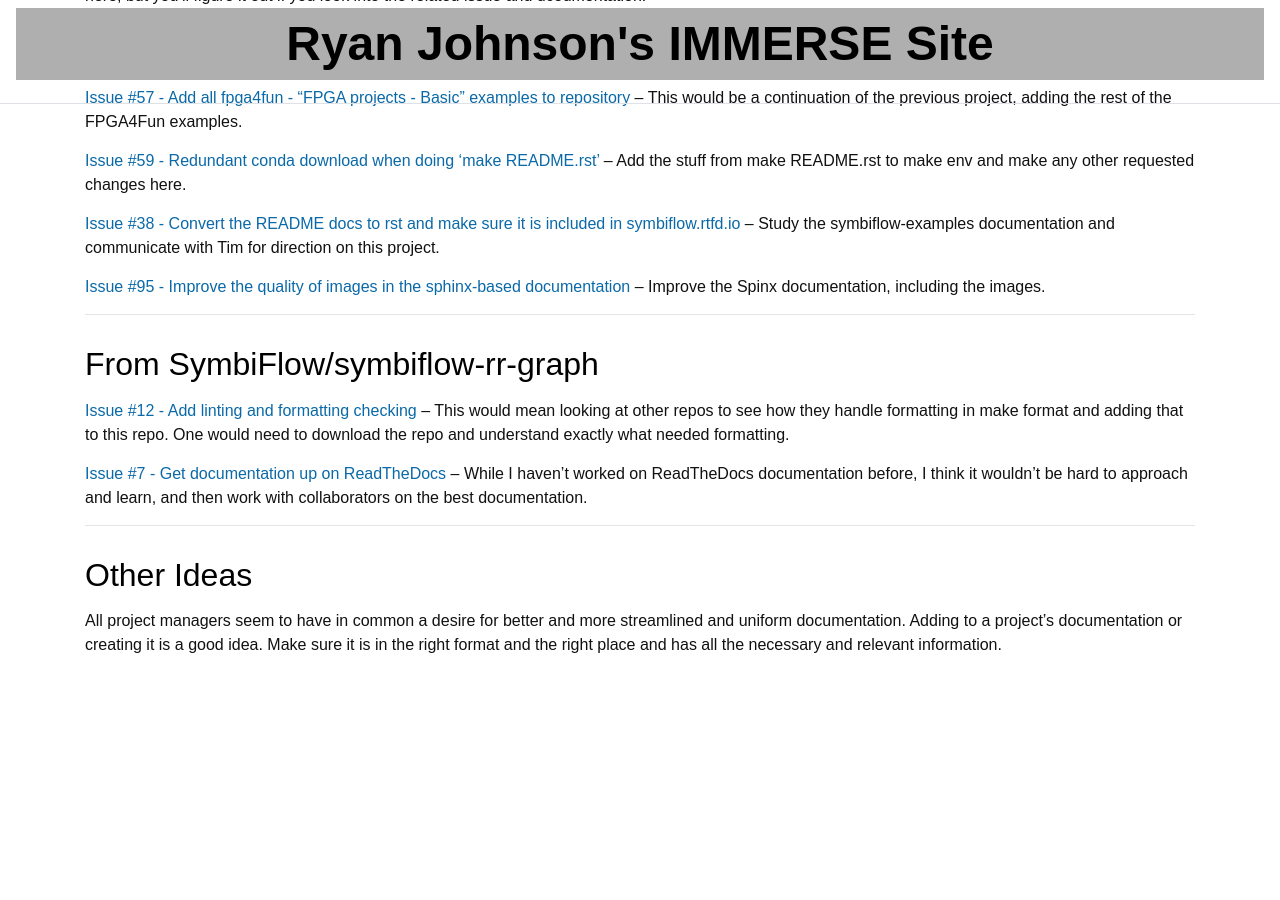
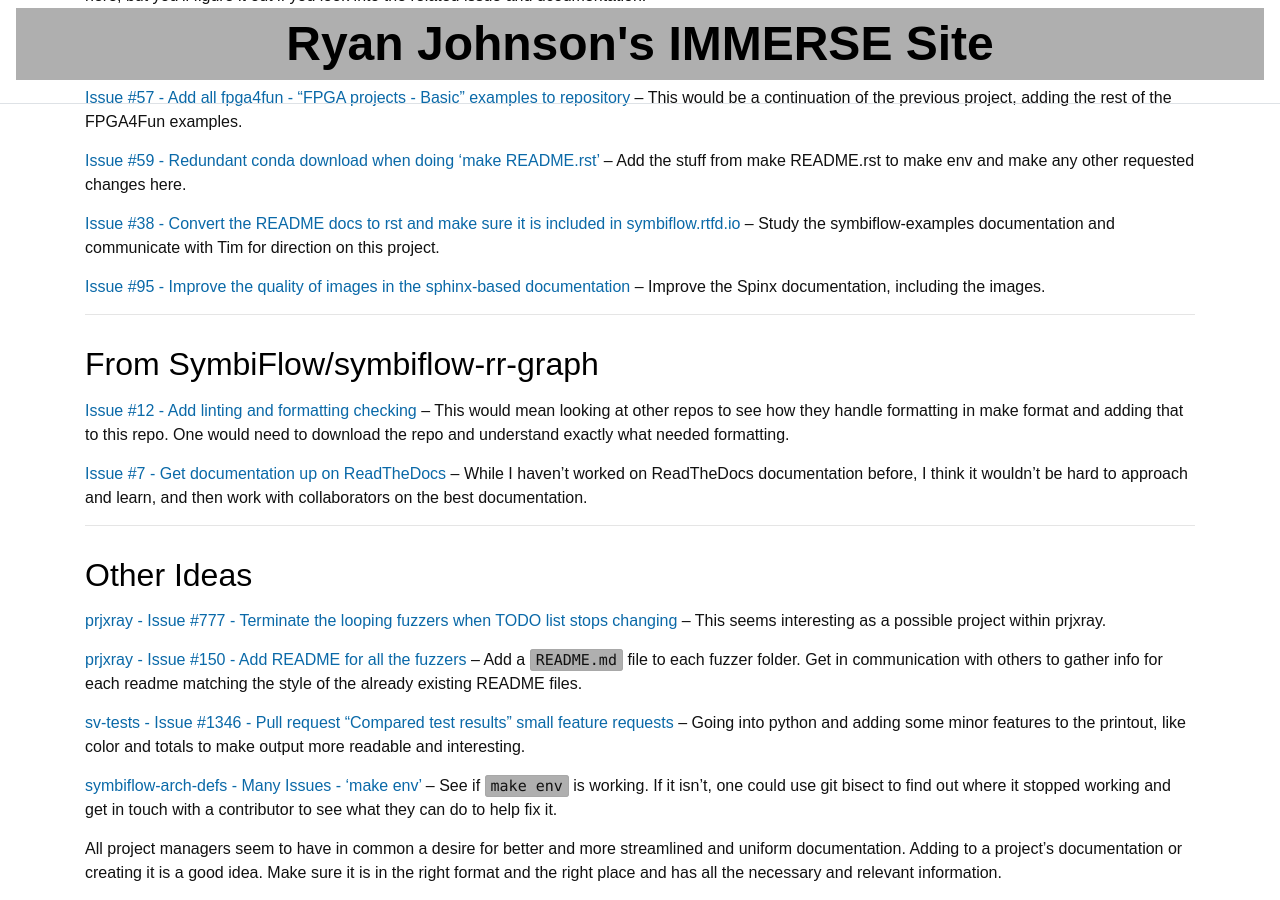
Before and after one commit to ryancj14/ryancj14, a Jekyll site: the page built from _pages/ideas.md, in a window 1280 px wide and 900 px high, scrolled down 1608 px. Built offline with Jekyll 4.4.1, drawn with Linux system fonts in a browser that asks for light colours; before the commit the page ends 2280 px from its top, so only the background shows below that.

Commit message:
More misc. ideas added
Signed-off-by: Ryan Johnson <ryancj14@gmail.com>

```diff
--- a/_pages/ideas.md
+++ b/_pages/ideas.md
@@ -71,4 +71,12 @@ title: Symbiflow Project Ideas
 
 ## Other Ideas
 
+[prjxray - Issue #777 - Terminate the looping fuzzers when TODO list stops changing](https://github.com/SymbiFlow/prjxray/issues/777) -- This seems interesting as a possible project within prjxray.
+
+[prjxray - Issue #150 - Add README for all the fuzzers](https://github.com/SymbiFlow/prjxray/issues/150) -- Add a `README.md` file to each fuzzer folder. Get in communication with others to gather info for each readme matching the style of the already existing README files.
+
+[sv-tests - Issue #1346 - Pull request "Compared test results" small feature requests](https://github.com/SymbiFlow/prjxray/issues/1346) -- Going into python and adding some minor features to the printout, like color and totals to make output more readable and interesting.
+
+[symbiflow-arch-defs - Many Issues - 'make env'](https://github.com/SymbiFlow/symbiflow-arch-defs) -- See if `make env` is working. If it isn't, one could use git bisect to find out where it stopped working and get in touch with a contributor to see what they can do to help fix it.
+
 All project managers seem to have in common a desire for better and more streamlined and uniform documentation. Adding to a project's documentation or creating it is a good idea. Make sure it is in the right format and the right place and has all the necessary and relevant information.
```
